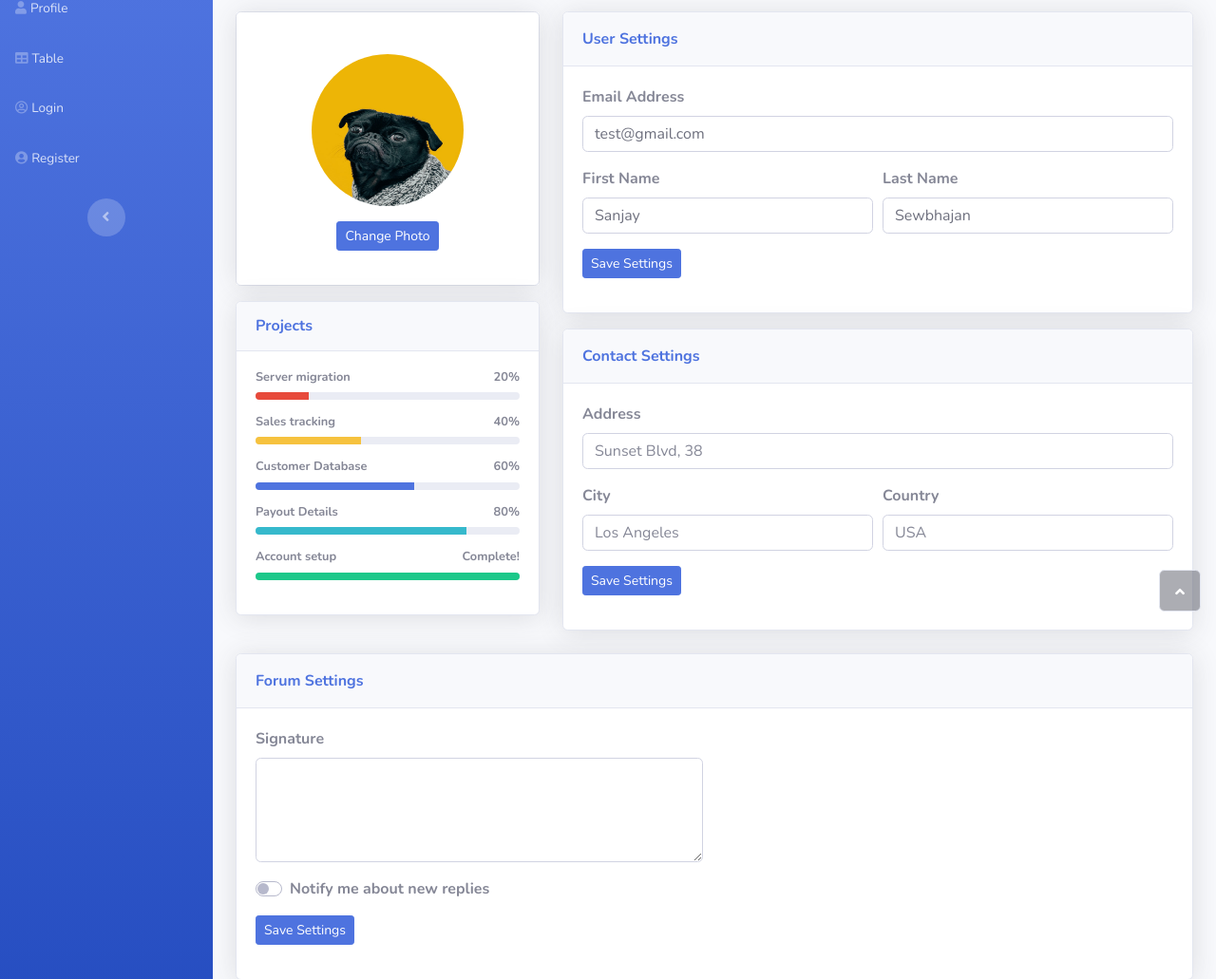
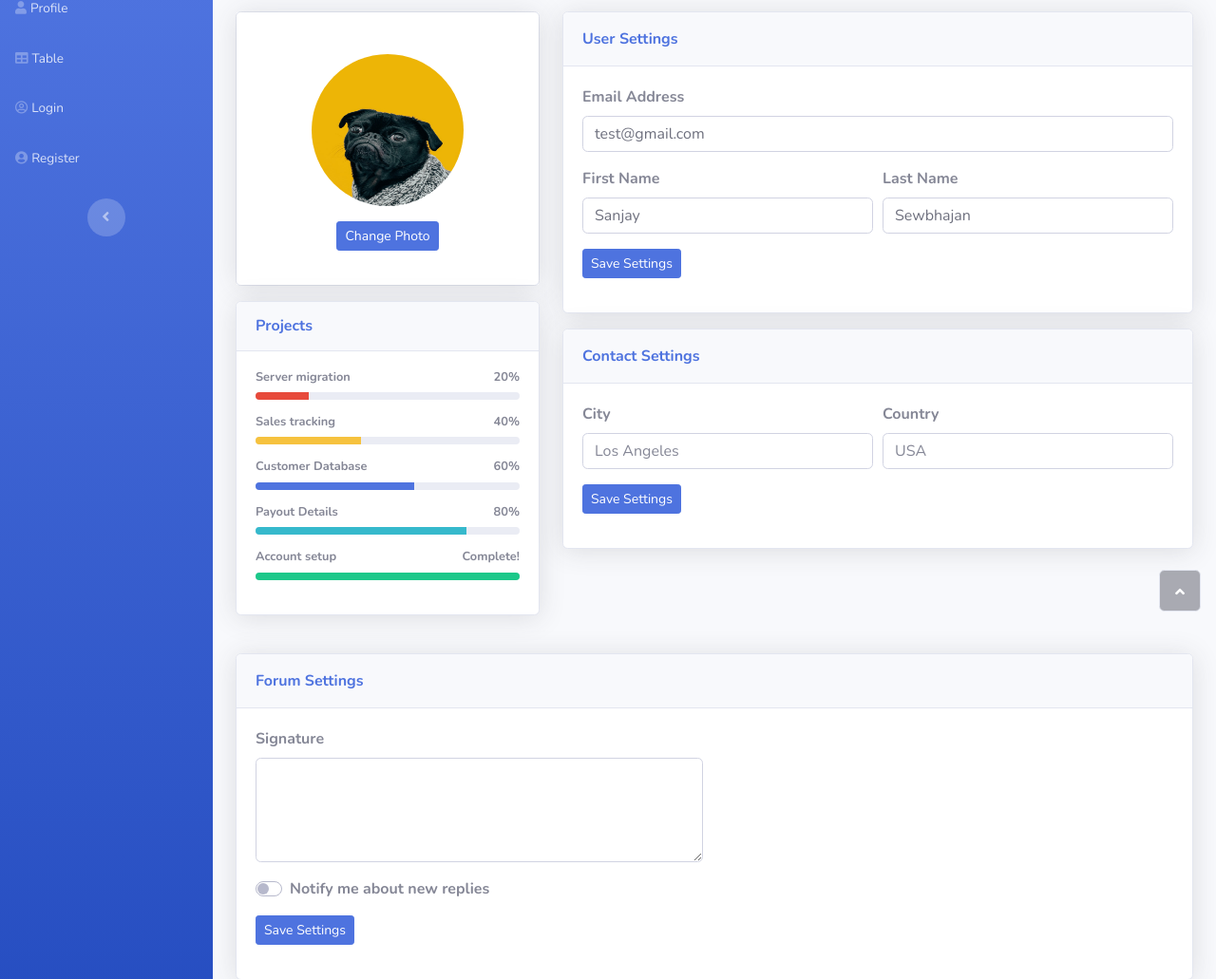
Before and after one commit to scsewbh/Flask-Web, a Flask app: page /profile in a window 1280 px wide. Shown: the part 140-1171 px from the top of the page at 95% size. Run offline with Flask 2, Linux system fonts and the light colour scheme; a user stored in the database is signed in; some libraries are stand-ins or nearby versions.

Commit message:
Login and Registration

```diff
--- a/templates/base.html
+++ b/templates/base.html
@@ -122,10 +122,10 @@
                             <li class="nav-item dropdown no-arrow" role="presentation">
                                 <div class="nav-item dropdown no-arrow"><a class="dropdown-toggle nav-link" data-toggle="dropdown" aria-expanded="false" href="#"><span class="d-none d-lg-inline mr-2 text-gray-600 small">Valerie Luna</span><img class="border rounded-circle img-profile" src="static/assets/img/avatars/avatar1.jpeg"></a>
                                     <div
-                                        class="dropdown-menu shadow dropdown-menu-right animated--grow-in" role="menu"><a class="dropdown-item" role="presentation" href="#"><i class="fas fa-user fa-sm fa-fw mr-2 text-gray-400"></i>&nbsp;Profile</a><a class="dropdown-item" role="presentation" href="#"><i class="fas fa-cogs fa-sm fa-fw mr-2 text-gray-400"></i>&nbsp;Settings</a>
+                                        class="dropdown-menu shadow dropdown-menu-right animated--grow-in" role="menu"><a class="dropdown-item" role="presentation" href="/profile"><i class="fas fa-user fa-sm fa-fw mr-2 text-gray-400"></i>&nbsp;Profile</a><a class="dropdown-item" role="presentation" href="#"><i class="fas fa-cogs fa-sm fa-fw mr-2 text-gray-400"></i>&nbsp;Settings</a>
                                         <a
                                             class="dropdown-item" role="presentation" href="#"><i class="fas fa-list fa-sm fa-fw mr-2 text-gray-400"></i>&nbsp;Activity log</a>
-                                            <div class="dropdown-divider"></div><a class="dropdown-item" role="presentation" href="#"><i class="fas fa-sign-out-alt fa-sm fa-fw mr-2 text-gray-400"></i>&nbsp;Logout</a></div>
+                                            <div class="dropdown-divider"></div><a class="dropdown-item" role="presentation" href="/logout"><i class="fas fa-sign-out-alt fa-sm fa-fw mr-2 text-gray-400"></i>&nbsp;Logout</a></div>
                     </div>
                     </li>
                     </ul>
--- a/templates/profile.html
+++ b/templates/profile.html
@@ -78,15 +78,15 @@
                             <form method="post">
                                 <div class="form-row">
                                     <div class="col">
-                                        <div class="form-group"><label for="email"><strong>Email Address</strong></label><input class="form-control" type="email" placeholder="user@example.com" name="email" value="{{email if email}}"></div>
+                                        <div class="form-group"><label for="email"><strong>Email Address</strong></label><input class="form-control" type="email" name="email" value="{{email if email}}"></div>
                                     </div>
                                 </div>
                                 <div class="form-row">
                                     <div class="col">
-                                        <div class="form-group"><label for="first_name"><strong>First Name</strong></label><input class="form-control" type="text" placeholder="John" name="first_name" value="{{first_name if first_name}}"></div>
+                                        <div class="form-group"><label for="first_name"><strong>First Name</strong></label><input class="form-control" type="text" name="first_name" value="{{first_name if first_name}}"></div>
                                     </div>
                                     <div class="col">
-                                        <div class="form-group"><label for="last_name"><strong>Last Name</strong></label><input class="form-control" type="text" placeholder="Doe" name="last_name" value="{{last_name if last_name}}"></div>
+                                        <div class="form-group"><label for="last_name"><strong>Last Name</strong></label><input class="form-control" type="text" name="last_name" value="{{last_name if last_name}}"></div>
                                     </div>
                                 </div>
                                 <div class="form-group"><button class="btn btn-primary btn-sm" type="submit">Save Settings</button></div>
@@ -99,7 +99,6 @@
                         </div>
                         <div class="card-body">
                             <form>
-                                <div class="form-group"><label for="address"><strong>Address</strong></label><input class="form-control" type="text" placeholder="Sunset Blvd, 38" name="address"></div>
                                 <div class="form-row">
                                     <div class="col">
                                         <div class="form-group"><label for="city"><strong>City</strong></label><input class="form-control" type="text" placeholder="Los Angeles" name="city"></div>
```
Also changed, not shown: users.sqlite3.
